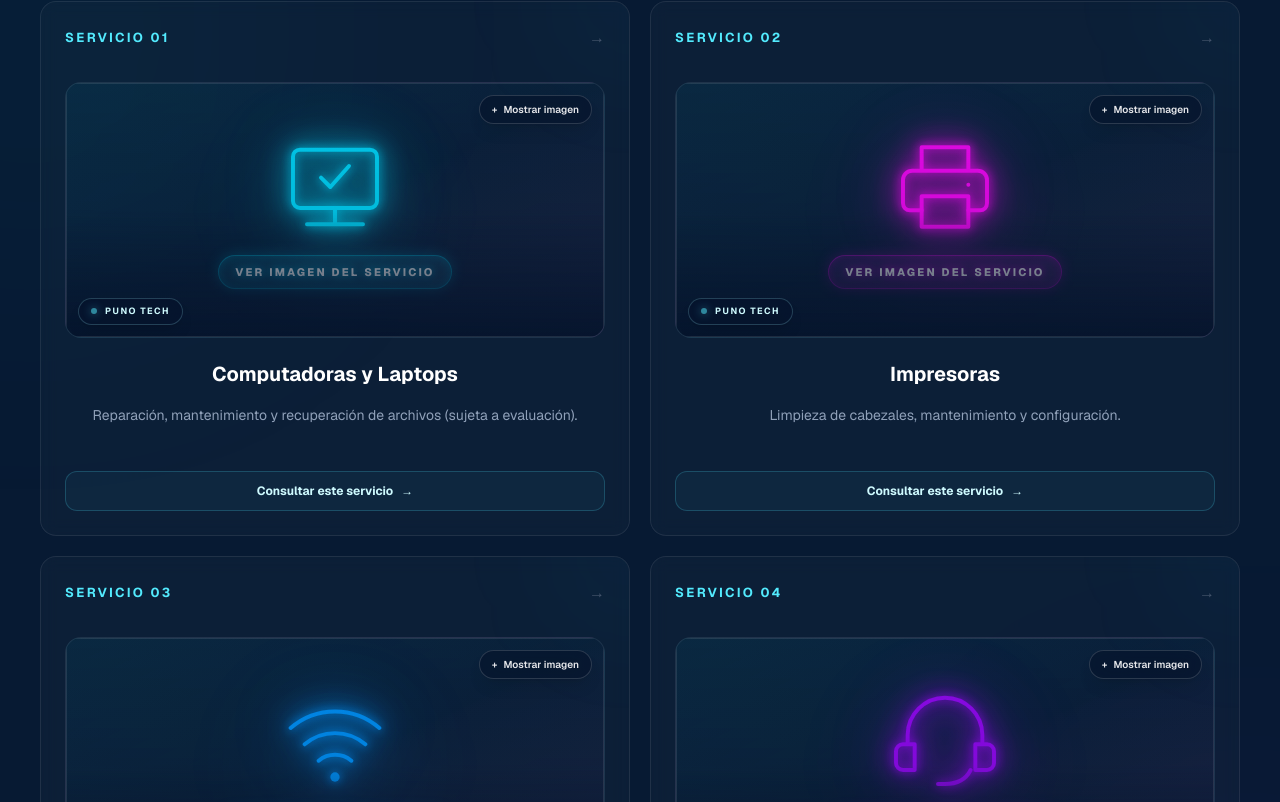
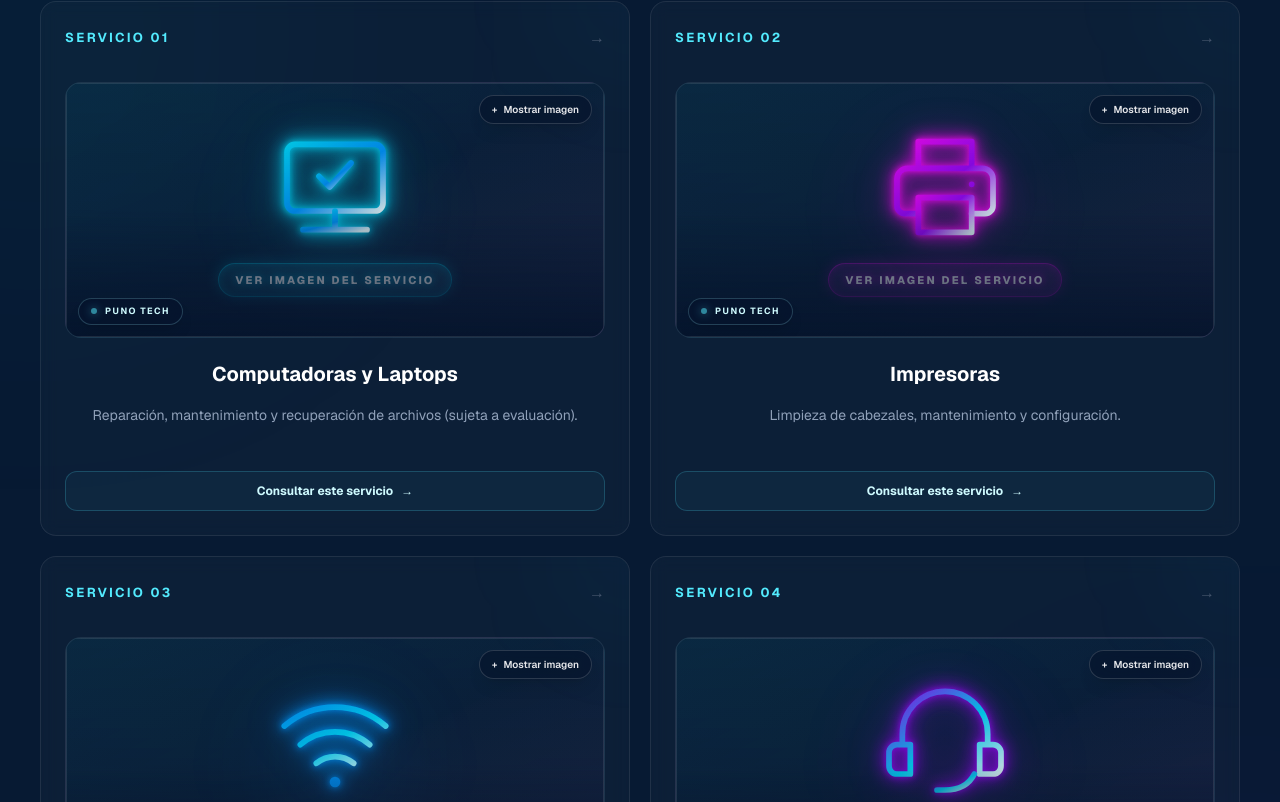
Before and after one commit to joakoguzp/puno-tech, a Next.js app: page / in a window 1280 px wide. Shown: the part 1118-1920 px from the top of the page. Built offline with nearby package versions, Linux system fonts and the light colour scheme.

Commit message:
style: mejorar nitidez y brillo neón de iconos de servicios

```diff
--- a/src/components/sections/Services.tsx
+++ b/src/components/sections/Services.tsx
@@ -8,6 +8,7 @@ const services = [
     number: "01",
     type: "computer",
     accent: "#01DAFD",
+    secondary: "#0095FD",
     glow: "rgba(1,218,253,0.28)",
     image: "/images/services/computadoras-laptops.png",
     imageAlt:
@@ -21,6 +22,7 @@ const services = [
     number: "02",
     type: "printer",
     accent: "#F808F8",
+    secondary: "#9808F8",
     glow: "rgba(248,8,248,0.25)",
     image: "/images/services/impresoras.png",
     imageAlt:
@@ -33,6 +35,7 @@ const services = [
     number: "03",
     type: "wifi",
     accent: "#0095FD",
+    secondary: "#01DAFD",
     glow: "rgba(0,149,253,0.28)",
     image: "/images/services/redes-wifi.png",
     imageAlt:
@@ -45,6 +48,7 @@ const services = [
     number: "04",
     type: "support",
     accent: "#9808F8",
+    secondary: "#01DAFD",
     glow: "rgba(152,8,248,0.28)",
     image: "/images/services/soporte-tecnico.png",
     imageAlt:
@@ -332,7 +336,14 @@ export default function Services() {
                   ) : (
                     <div className="absolute inset-0 flex flex-col items-center justify-center gap-3 transition-transform duration-500 group-hover/image:scale-[1.06]" style={{ color: service.accent }}>
                       <span aria-hidden="true" className="pointer-events-none absolute h-36 w-36 rounded-full opacity-70 blur-2xl transition-all duration-500 group-hover/image:opacity-100" style={{ background: `radial-gradient(circle, ${service.glow} 0%, transparent 68%)`, boxShadow: `0 0 42px ${service.glow}` }} />
-                      <svg viewBox="0 0 48 48" fill="none" stroke="currentColor" strokeWidth="1.7" strokeLinecap="round" strokeLinejoin="round" className="relative h-24 w-24 transition-all duration-500 group-hover/image:scale-110 sm:h-28 sm:w-28" style={{ color: service.accent, filter: `drop-shadow(0 0 5px ${service.accent}) drop-shadow(0 0 13px ${service.accent}) drop-shadow(0 0 28px ${service.glow})` }} aria-hidden="true">
+                      <svg viewBox="0 0 48 48" fill="none" stroke={`url(#service-icon-gradient-${service.type})`} strokeWidth="2.15" strokeLinecap="round" strokeLinejoin="round" className="relative h-28 w-28 transition-all duration-500 group-hover/image:scale-110 sm:h-32 sm:w-32" style={{ color: service.accent, filter: `drop-shadow(0 0 3px ${service.accent}) drop-shadow(0 0 8px ${service.accent}) drop-shadow(0 0 16px ${service.glow})` }} aria-hidden="true">
+                        <defs>
+                          <linearGradient id={`service-icon-gradient-${service.type}`} x1="0%" y1="0%" x2="100%" y2="100%">
+                            <stop offset="0%" stopColor={service.accent} />
+                            <stop offset="55%" stopColor={service.secondary} />
+                            <stop offset="100%" stopColor="#E8FCFF" />
+                          </linearGradient>
+                        </defs>
                         {service.type === "computer" && (
                           <>
                             <rect x="6" y="8" width="36" height="25" rx="3" />
```
